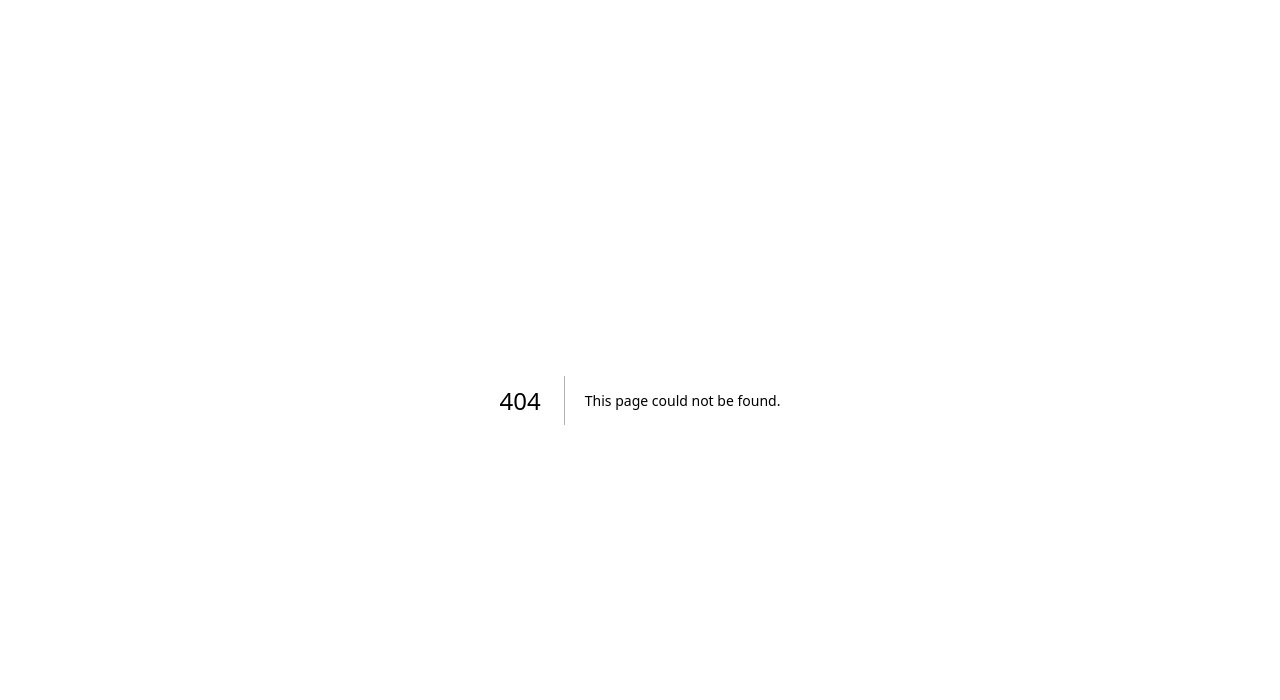
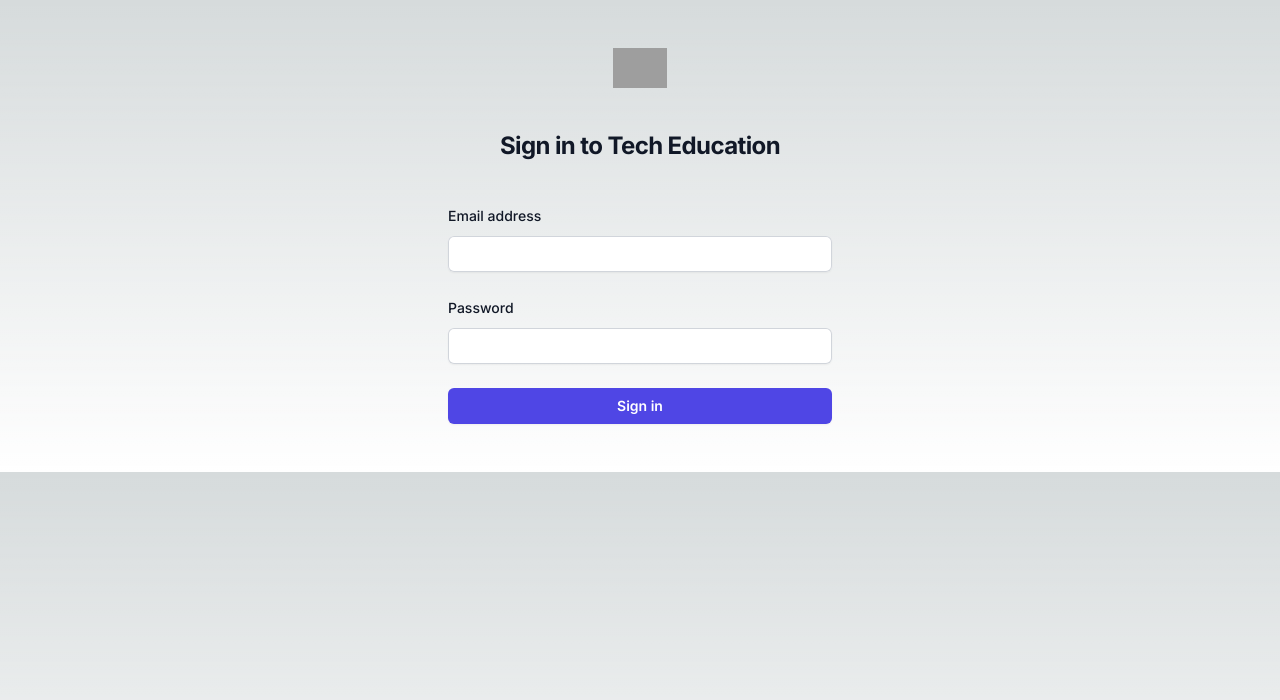
Before and after one commit to ExzyELI/tech-education, a Next.js app: page /sign-in in a window 1280 px wide. Before the commit this address had no page. Shown: the top 700 px of the page. Built offline with nearby package versions, Linux system fonts and the light colour scheme; no server answers; grey boxes are pictures that could not be loaded.

Commit message:
Basic Sign-in page using email and login, that redirects users to the home page after signing in

```diff
--- a/src/app/page.tsx
+++ b/src/app/page.tsx
@@ -1,4 +1,13 @@
 export default function Home() {
+  const [user] = useAuthState(auth);
+  const userSession = sessionStorage.getItem("user");
+
+  console.log(user);
+  const router = useRouter();
+  if (!user && !userSession) {
+    router.push("/sign-in");
+  }
+
   return (
     <main className="gradient font-family: font-serif leading-normal tracking-normal text-[#132241]">
       <title>Tech Education</title>
--- /dev/null
+++ b/src/app/sign-in/page.tsx
@@ -0,0 +1,92 @@
+'use client'
+import {useState} from "react";
+import {useSignInWithEmailAndPassword} from 'react-firebase-hooks/auth'
+import {auth} from '@/app/firebase/init_app'
+import {useRouter} from "next/navigation";
+
+export default function Signin() {
+    const [email, setEmail] = useState('');
+    const [password, setPassword] = useState('');
+    const [signInWithEmailAndPassword] = useSignInWithEmailAndPassword(auth);
+    const router = useRouter()
+
+    const handleSignin = async (e: React.FormEvent<HTMLFormElement>) => {
+        e.preventDefault();
+        try {
+            const res = await signInWithEmailAndPassword(email, password);
+            console.log('signed in', {res});
+            sessionStorage.setItem('user','true');
+            setEmail('');
+            setPassword('');
+            // Redirect to homepage after sign-in
+            router.push('/');
+        } catch (error) {
+            console.error(error);
+        }
+    };
+
+    return (
+        <div className="flex min-h-full flex-1 flex-col justify-center px-6 py-12 lg:px-8">
+        <div className="sm:mx-auto sm:w-full sm:max-w-sm">
+          <img
+            className="mx-auto h-10 w-auto"
+            src="https://tailwindui.com/img/logos/mark.svg?color=indigo&shade=600"
+            alt="Your Company"
+          />
+          <h2 className="mt-10 text-center text-2xl font-bold leading-9 tracking-tight text-gray-900">
+            Sign in to Tech Education
+          </h2>
+        </div>
+
+        <div className="mt-10 sm:mx-auto sm:w-full sm:max-w-sm">
+          <form className="space-y-6" onSubmit={handleSignin}>
+            <div>
+              <label htmlFor="email" className="block text-sm font-medium leading-6 text-gray-900">
+                Email address
+              </label>
+              <div className="mt-2">
+                <input
+                  id="email"
+                  name="email"
+                  type="email"
+                  autoComplete="email"
+                  required
+                  onChange={(e) => setEmail(e.target.value)}
+                  className="block w-full rounded-md border-0 py-1.5 text-gray-900 shadow-sm ring-1 ring-inset ring-gray-300 placeholder:text-gray-400 focus:ring-2 focus:ring-inset focus:ring-indigo-600 sm:text-sm sm:leading-6"
+                />
+              </div>
+            </div>
+
+            <div>
+              <div className="flex items-center justify-between">
+                <label htmlFor="password" className="block text-sm font-medium leading-6 text-gray-900">
+                  Password
+                </label>
+              </div>
+              <div className="mt-2">
+                <input
+                  id="password"
+                  name="password"
+                  type="password"
+                  autoComplete="current-password"
+                  required
+                  onChange={(e) => setPassword(e.target.value)}
+                  className="block w-full rounded-md border-0 py-1.5 text-gray-900 shadow-sm ring-1 ring-inset ring-gray-300 placeholder:text-gray-400 focus:ring-2 focus:ring-inset focus:ring-indigo-600 sm:text-sm sm:leading-6"
+                />
+              </div>
+            </div>
+
+            <div>
+              <button
+                type="submit"
+                className="flex w-full justify-center rounded-md bg-indigo-600 px-3 py-1.5 text-sm font-semibold leading-6 text-white shadow-sm hover:bg-indigo-500 focus-visible:outline focus-visible:outline-2 focus-visible:outline-offset-2 focus-visible:outline-indigo-600"
+              >
+                Sign in
+              </button>
+            </div>
+          </form>
+
+        </div>
+      </div>
+    );
+}
```
Also changed, not shown: firebase/init_app.ts (deleted, +0 -17 lines).
